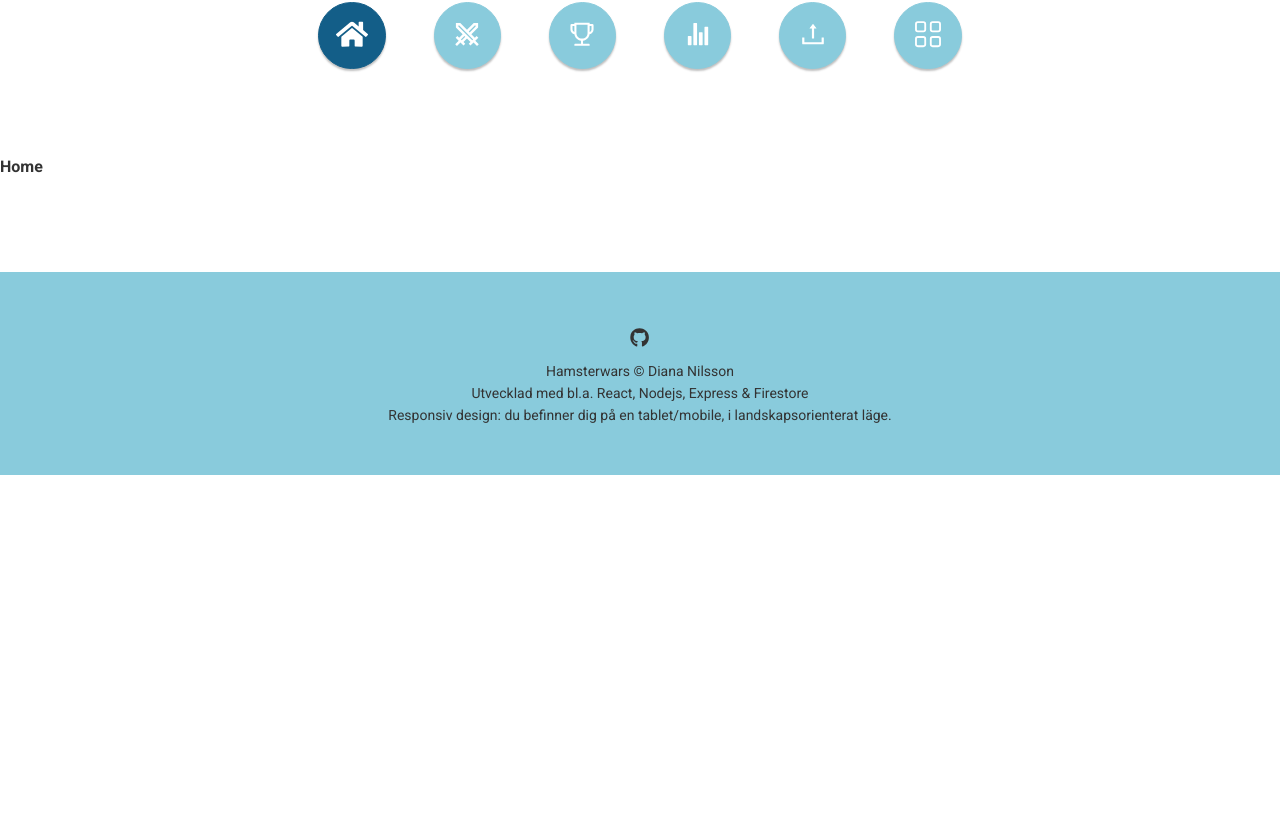
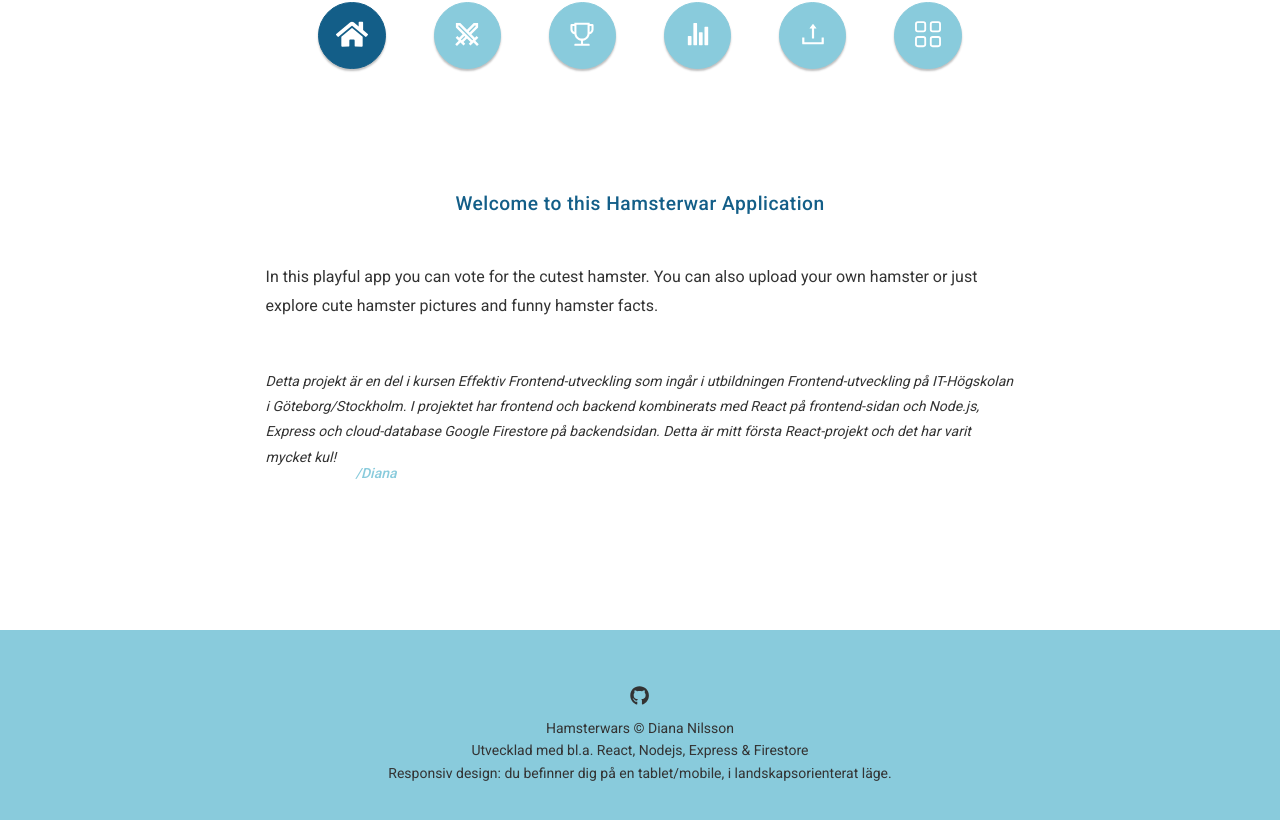
Before and after one commit to DianaNilsson/hamsterwars-app, a React (Create React App) app: page / in a window 1280 px wide. Shown: the part 1190-2010 px from the top of the page. Before the commit the page ends 1665 px from the top, so only its background shows below. Built offline with nearby package versions, Linux system fonts and the light colour scheme; a web font is replaced by a local one.

Commit message:
design and content home view

```diff
--- /dev/null
+++ b/src/home/Home.css
@@ -0,0 +1,27 @@
+.home-section {
+    padding: 1rem;
+}
+
+.home-section h3 {
+    font-size: 1.2rem;
+    text-align: center;
+}
+
+.home-section p {
+    width: 60%;
+    margin: 3rem auto;
+    line-height: 1.8;
+}
+
+.home-section p:last-of-type {
+    font-style: italic;
+    font-size: 14px;
+}
+
+.sign-by{
+    position: relative;
+    font-weight: 500;
+    color: #89CBDC;
+    top: 1rem;
+    left: 1rem;
+}
--- a/src/home/Home.js
+++ b/src/home/Home.js
@@ -1,10 +1,13 @@
 import React from 'react';
+import './Home.css';
 
 const Home = () => {
     return (
-        <div>
-            <h2>Home</h2>
-        </div>
+        <section className="home-section">
+            <h3 className="subheader">Welcome to this Hamsterwar Application</h3>
+            <p>In this playful app you can vote for the cutest hamster. You can also upload your own hamster or just explore cute hamster pictures and funny hamster facts.</p>
+            <p>Detta projekt är en del i kursen Effektiv Frontend-utveckling som ingår i utbildningen Frontend-utveckling på IT-Högskolan i Göteborg/Stockholm. I projektet har frontend och backend kombinerats med React på frontend-sidan och Node.js, Express och cloud-database Google Firestore på backendsidan. Detta är mitt första React-projekt och det har varit mycket kul! <span className="sign-by">/Diana</span></p>
+        </section>
     );
 };
 
```
